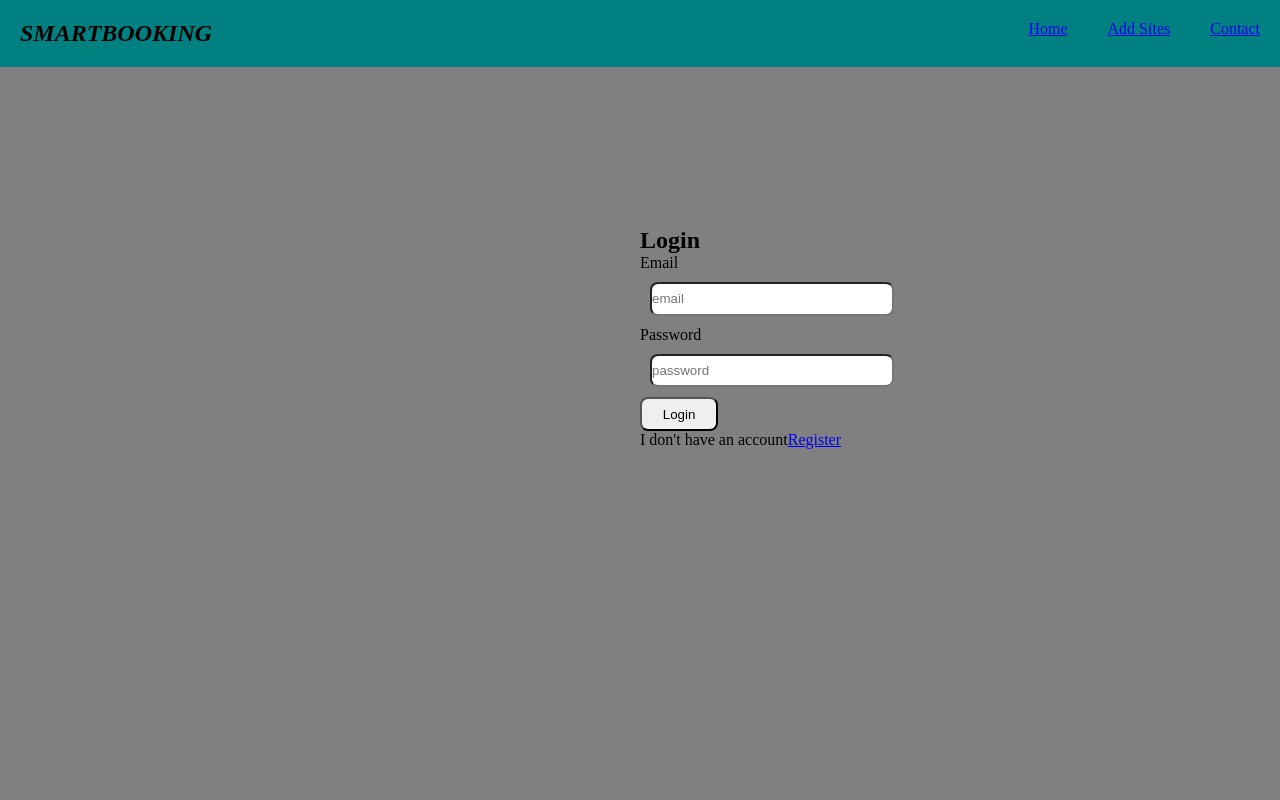
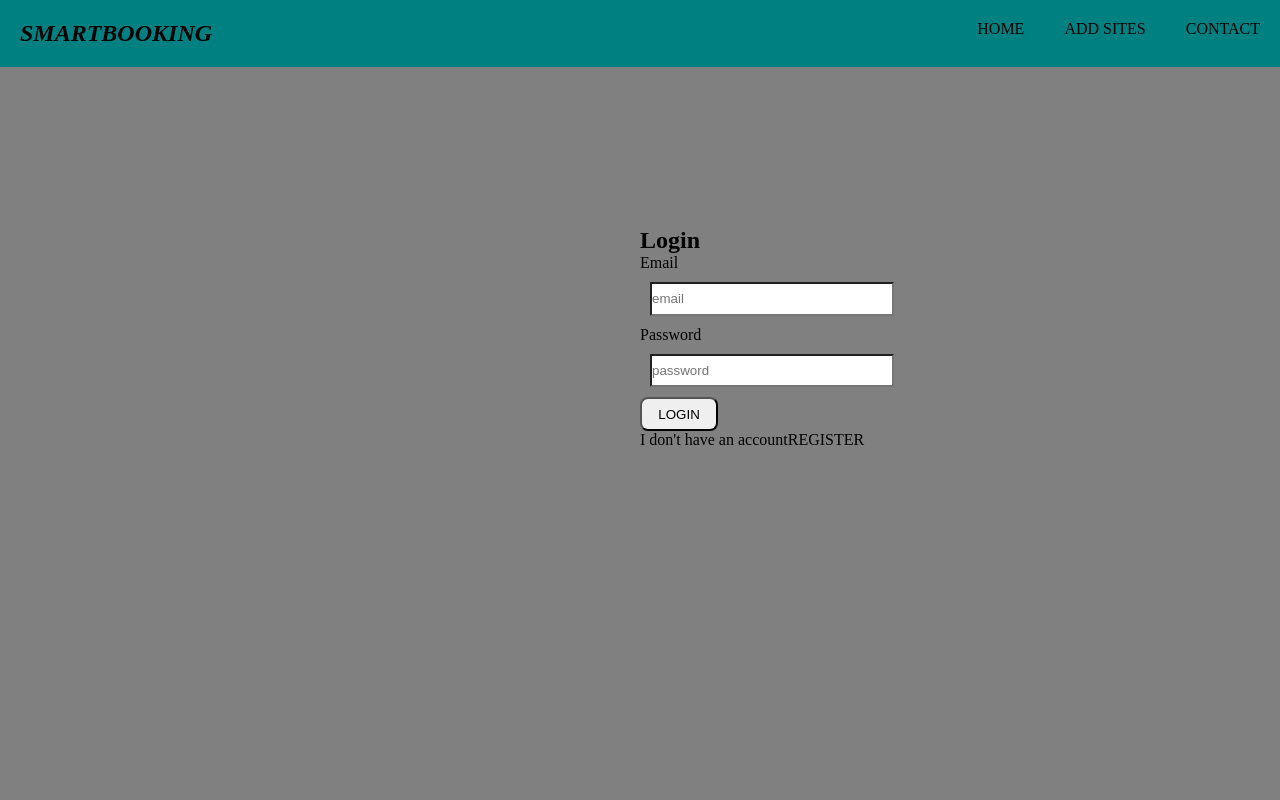
Before and after one commit to Yahaya-Abdul-Raqeeb/smartbooking, a React (Create React App) app: page / in a window 1280 px wide. Shown: the top 800 px of the page. Built offline with nearby package versions, Linux system fonts and the light colour scheme.

Commit message:
added login

```diff
--- a/src/components/AddSites.js
+++ b/src/components/AddSites.js
@@ -1,4 +1,4 @@
-/*import React, { useState } from "react";
+import React, { useState } from "react";
 
 function AddSites({ submit }) {
   const [site, setSite] = useState({
@@ -22,7 +22,6 @@ function AddSites({ submit }) {
     <div className="formContainer">
       <h3>Add New Site</h3>
       <form>
-        <fieldset>
         <h2>Details of Company</h2>
         <div className="names">
           <div className="study">
@@ -30,7 +29,7 @@ function AddSites({ submit }) {
               Name
               <input
                 name="name"
-                  value={company.name}
+                value={site.name}
                 type="text"
                 onChange={handler}
               />
@@ -43,7 +42,7 @@ function AddSites({ submit }) {
               Desrciption
               <input
                 name="service"
-                  value={description.service}
+                value={site.description}
                 type="text"
                 onChange={handler}
               />
@@ -51,12 +50,11 @@ function AddSites({ submit }) {
           </div>
           <div className="under">
             <label>
-                {" "}
               Contact
               <input
                 name="contact"
                 type="number"
-                  value={ contact.company}
+                value={site.contact}
                 onChange={handler}
               />
             </label>
@@ -66,14 +64,14 @@ function AddSites({ submit }) {
               Link
               <input
                 name="link"
-                  value={Site.Link}
+                value={site.link}
                 type="text"
                 onChange={handler}
               />
             </label>
           </div>
         </div>
-        </fieldset>
+
         <button className="form" onClick={handleForm}>
           Add new Site
         </button>
@@ -82,4 +80,4 @@ function AddSites({ submit }) {
   );
 }
 
-export default AddSite;*/
+export default AddSites;
--- a/src/index.css
+++ b/src/index.css
@@ -72,7 +72,7 @@ form{
 input{
   height: 4ch;
   width: 30vh;
-  border-radius: 1vh;
+  border-radius: 1px;
   margin: 10px;
 display: grid;
 }
@@ -90,4 +90,8 @@ bitch{
   background-color: gray;
   padding-left: 80vh;
   padding-top: 20vh;
+}a{
+  text-decoration: none;
+  text-transform: uppercase;
+  color: black;
 }
--- a/src/screens/Login.js
+++ b/src/screens/Login.js
@@ -12,7 +12,9 @@ function Login() {
 
           <label>Password</label>
           <input placeholder="password" />
-            <button>Login</button>
+          <button>
+            <Link to="/home">Login</Link>
+          </button>
           <div>
             I don't have an account
             <Link to="/register" className="nav-link">
--- a/src/screens/Register.js
+++ b/src/screens/Register.js
@@ -1,5 +1,5 @@
-import React from 'react'
-import { Link } from 'react-router-dom';
+import React from "react";
+import { Link } from "react-router-dom";
 
 function Register() {
   return (
@@ -18,7 +18,9 @@ function Register() {
         <label>Confirm</label>
         <input placeholder="confirm password" />
 
-        <button>Register</button>
+        <button>
+          <Link to="/home">Register</Link>
+        </button>
         <div>
           I already have an account
           <Link to="/" className="nav-link">
```
Lines whose indentation alone changed are shown as unchanged.
